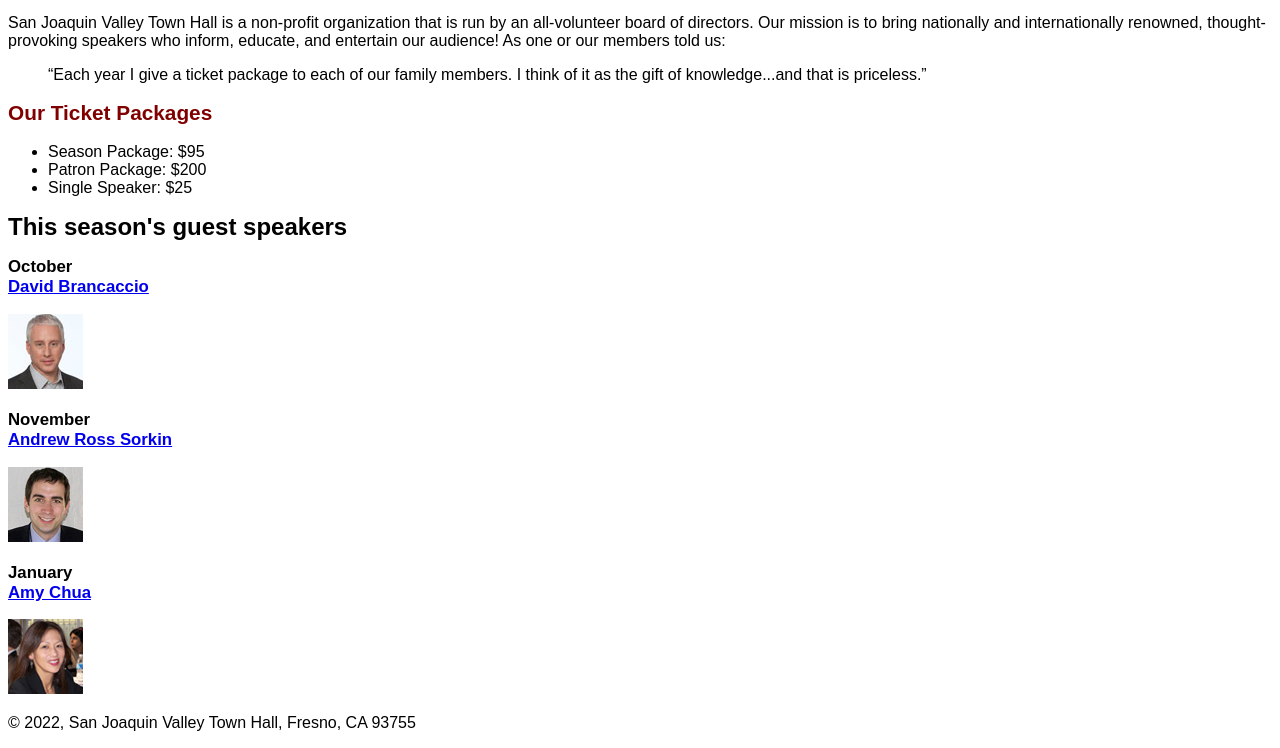
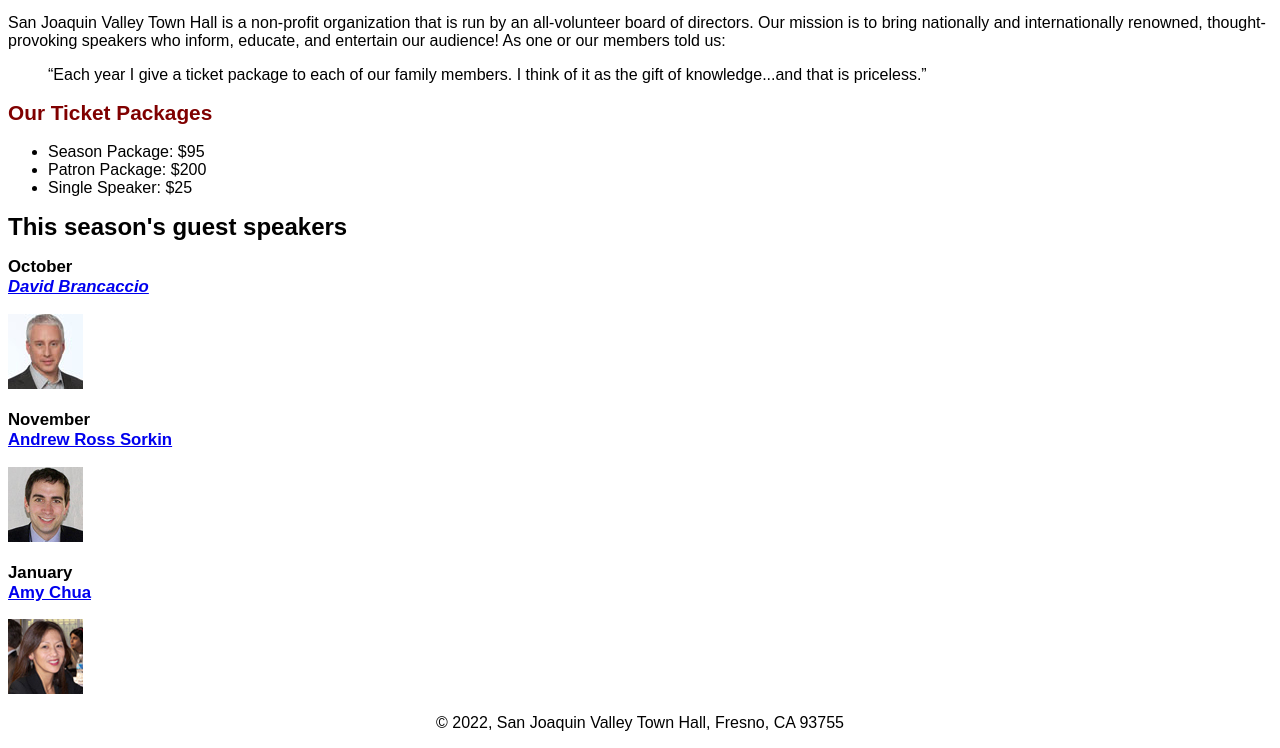
Before and after one commit to ccarran/townhall, a plain HTML site: page index.html in a window 1280 px wide. In both pictures the pointer is over the link "David Brancaccio". Shown: the part 154-902 px from the top of the page. Drawn offline with Linux system fonts and the light colour scheme.

Commit message:
Update c4_main.css

```diff
--- a/styles/c4_main.css
+++ b/styles/c4_main.css
@@ -3,6 +3,10 @@ body {
 	font-family: Arial, Helvetica, sans-serif;
     font-size: 100%;
 	--global-color-1: #800000;
+}
+
+a:hover {
+	font-style: italic;
 }
 
 /* the styles for the header */
@@ -38,7 +42,9 @@ main h3 {
 }
 
 /* the styles for the footer */
-
+footer p {
+	text-align: center;
+}
 
 /* the styles for classes */
 .shadow {
```
